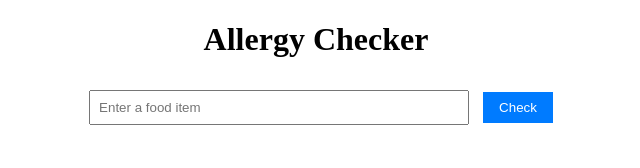
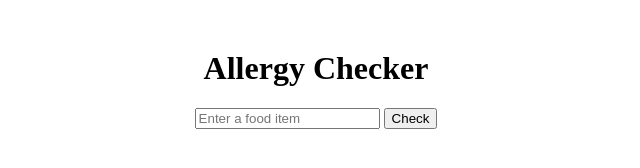
Before and after one commit to Mso3108/Allergy-checker, a plain HTML site: page index.html in a window 1280 px wide. Shown: the whole page, without its empty margins (324-964 px from the left). Drawn offline with Linux system fonts and the light colour scheme.

Commit message:
Update styles.css

```diff
--- a/styles.css
+++ b/styles.css
@@ -1,23 +1,4 @@
 .container {
-    max-width: 600px;
-    margin: 0 auto;
     text-align: center;
+    margin-top: 50px;
 }
-
-input[type="text"] {
-    padding: 8px;
-    width: 60%;
-    margin: 10px;
-}
-
-button {
-    padding: 8px 16px;
-    background-color: #007bff;
-    color: white;
-    border: none;
-    cursor: pointer;
-}
-
-button:hover {
-    background-color: #0056b3;
-}
```
